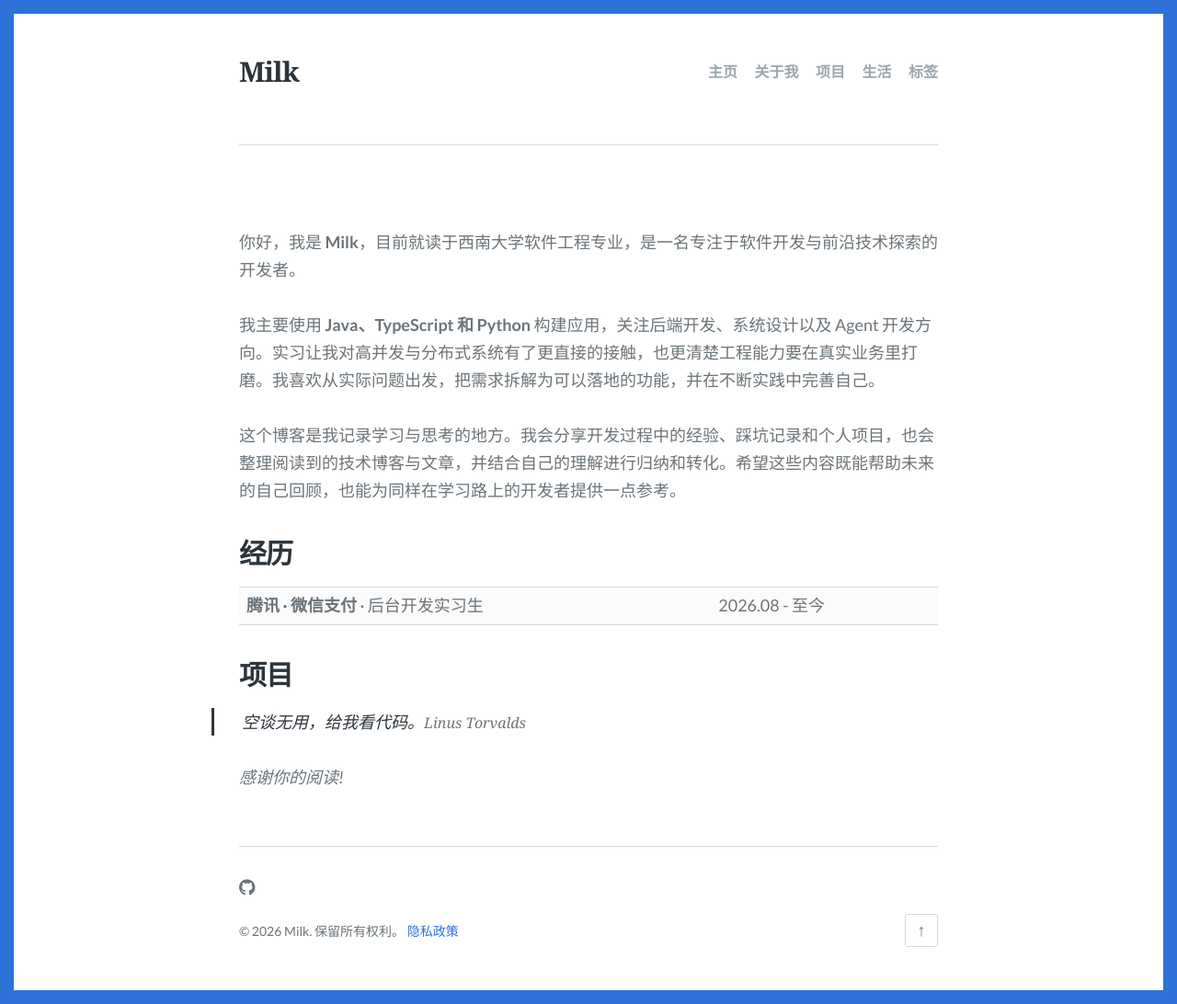
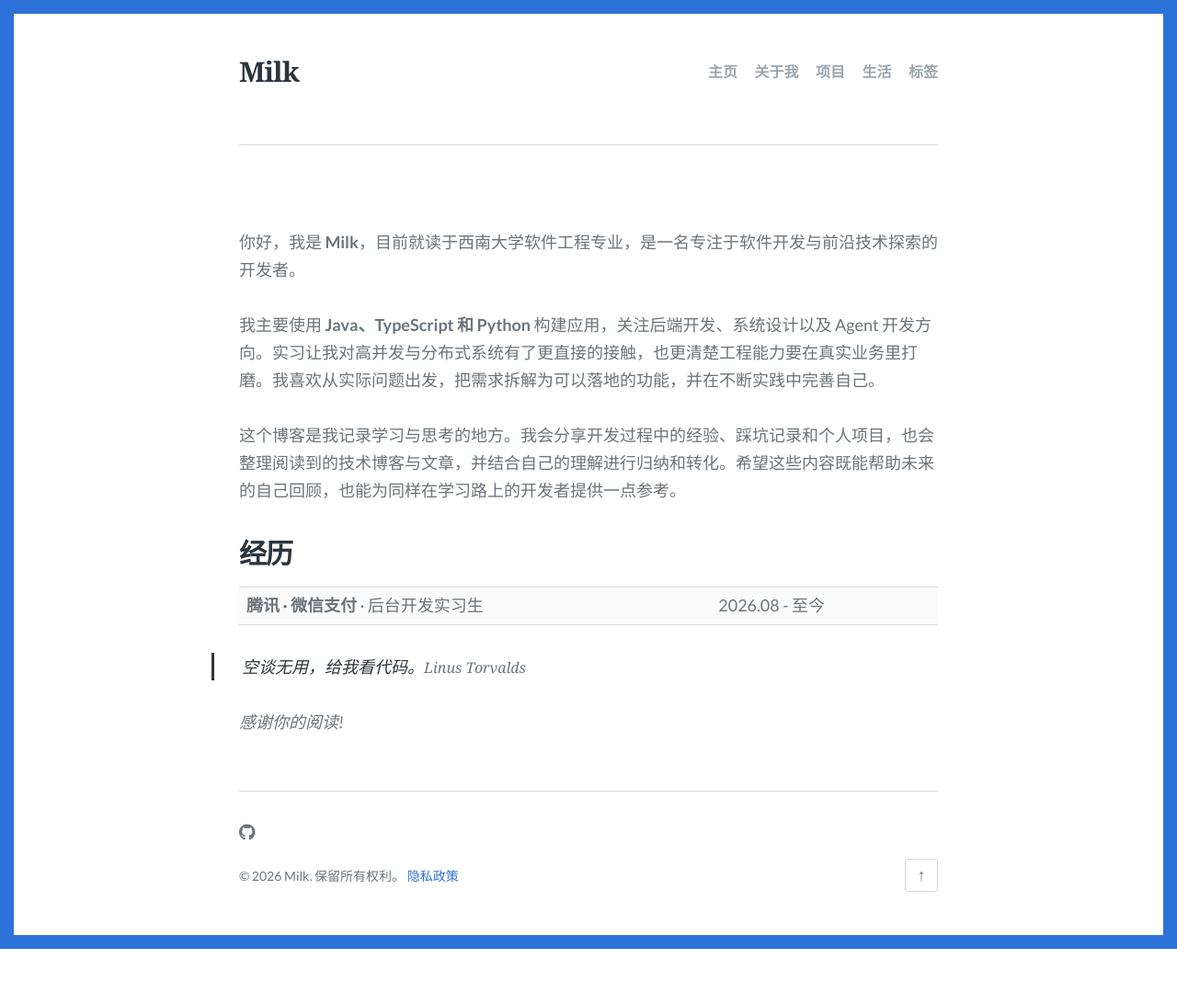
Before and after one commit to yangjj-iso/yangjj-iso.github.io, a Jekyll site: the page built from about.md, in a window 1280 px wide. Shown: the whole page at 92% size. Built offline with Jekyll 4.4.1, drawn with Linux system fonts in a browser that asks for light colours; some web fonts are replaced; after the commit the page ends 1032 px from its top, so only the background shows below that.

Commit message:
Update about.md

```diff
--- a/about.md
+++ b/about.md
@@ -15,8 +15,6 @@ permalink: /about/
 
  **腾讯 · 微信支付** · 后台开发实习生 | 2026.08 - 至今
 
-## 项目
-
 > 空谈无用，给我看代码。<cite>Linus Torvalds</cite>
 
 *感谢你的阅读!*
```
